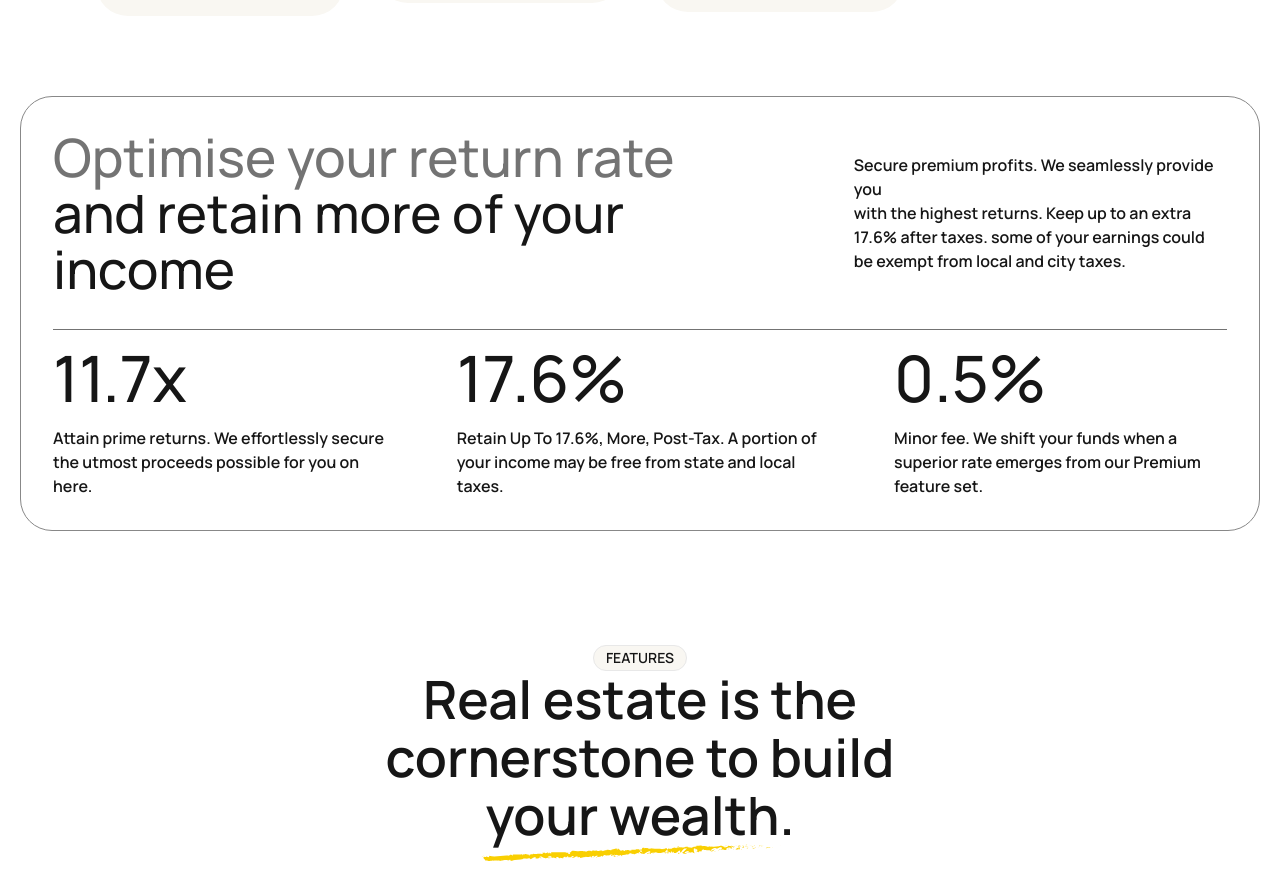
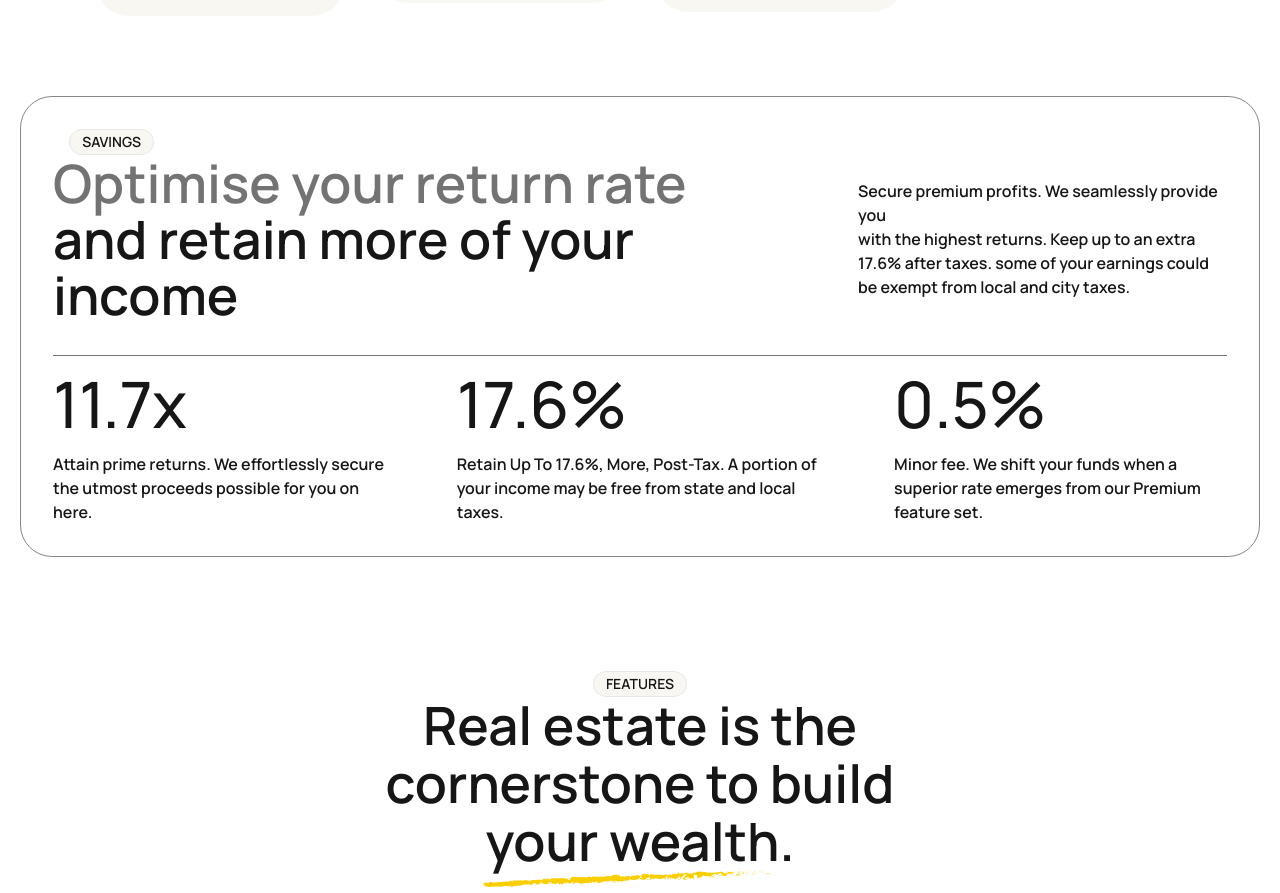
Before and after one commit to Daniel264/Slice, a Next.js app: page / in a window 1280 px wide. Shown: the part 3616-4509 px from the top of the page. Built offline with nearby package versions, Linux system fonts and the light colour scheme.

Commit message:
refactor: change the layout of the savings page

```diff
--- a/src/components/Savings.tsx
+++ b/src/components/Savings.tsx
@@ -3,6 +3,7 @@ import styled from "styled-components";
 import NumberCounter from "./NumberCounter";
 import { numbercounter } from "@/utilities/number-counter";
 import IntersectionObserver from "./IntersectionObserver";
+import { Badge } from "./Badge";
 
 const StyledSpan = styled.span`
     color: #737373;
@@ -11,13 +12,23 @@ const StyledSpan = styled.span`
     // padding-right: 10px;
 `;
 
+const AlignText = styled.div`
+    text-align: left;
+    width: 10%;
+    justify-content: start;
+    display: flex;
+`;
+
+const H2Text = styled.h2`
+    font-weight: 600;
+`;
+
 const SavingsWrapper = styled.section`
 
     display: flex;
     flex-direction: column;
     justify-content: space-between;
     height: max-content;
-    align-items: center;
     padding: 2rem;
     margin-top: 5rem;
     border: 1px solid #888;
@@ -36,10 +47,15 @@ const Savings = () => {
     const [ref, isVisible] = IntersectionObserver({ threshold: 0 });
     return (
         <SavingsWrapper className="savings-wrapper">
+            <AlignText>
+                <div className="badge-div">
+                    <Badge>Savings</Badge>
+                </div>
+            </AlignText>
             <article>
-                <h2>
+                <H2Text>
                     <StyledSpan>Optimise your return rate</StyledSpan> and retain more of your income
-                </h2>
+                </H2Text>
 
                 <p>
                     Secure premium profits. We seamlessly provide you <br /> with the highest returns. Keep up to an extra <br /> 17.6% after taxes. some of your earnings could <br /> be exempt from local and city taxes.
```
Lines whose indentation alone changed are shown as unchanged.
